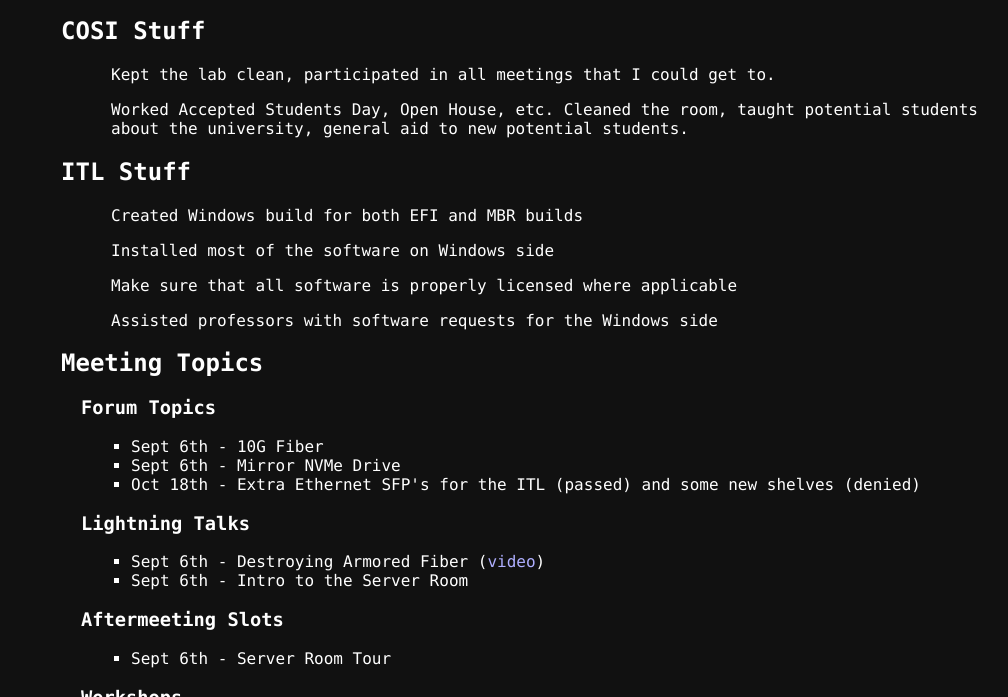
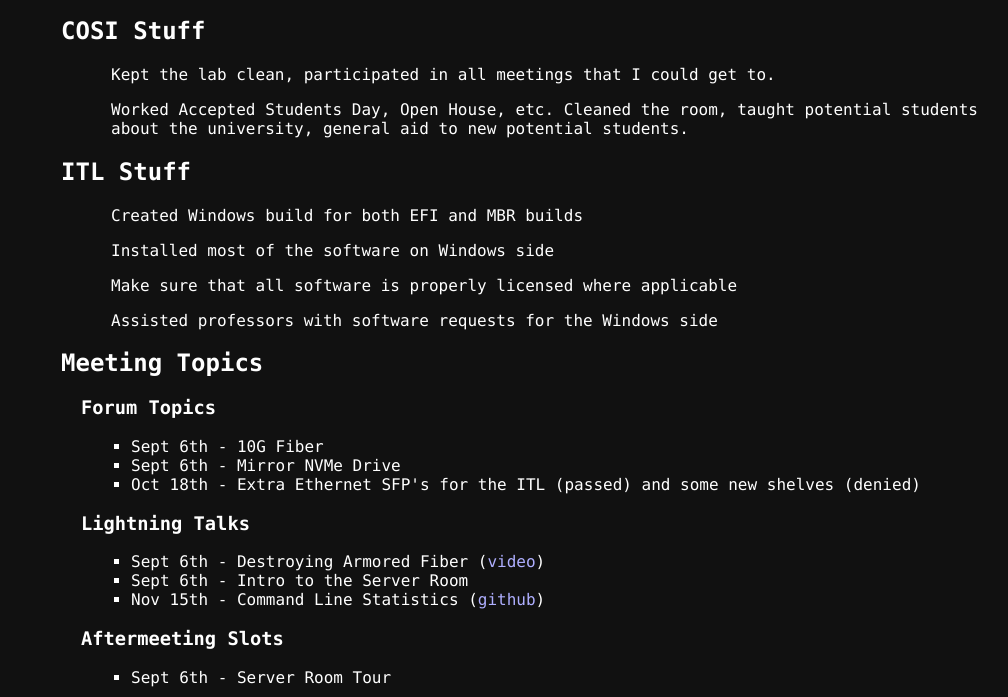
Before and after one commit to jrddunbr/mp351fa2017, a plain HTML site: page index.html in a window 1280 px wide. Shown: the part 103-800 px from the top of the page, without its empty margins (41-1049 px from the left). Drawn offline with Linux system fonts and the light colour scheme.

Commit message:
added future talk

```diff
--- a/index.html
+++ b/index.html
@@ -60,6 +60,9 @@
       <li>
         Sept 6th - Intro to the Server Room
       </li>
+      <li>
+	Nov 15th - Command Line Statistics (<a href="https://github.com/bamos/zsh-history-analysis" target="_blank">github</a>)
+      </li>
     </ul>
     <h3>Aftermeeting Slots</h3>
     <ul>
```
